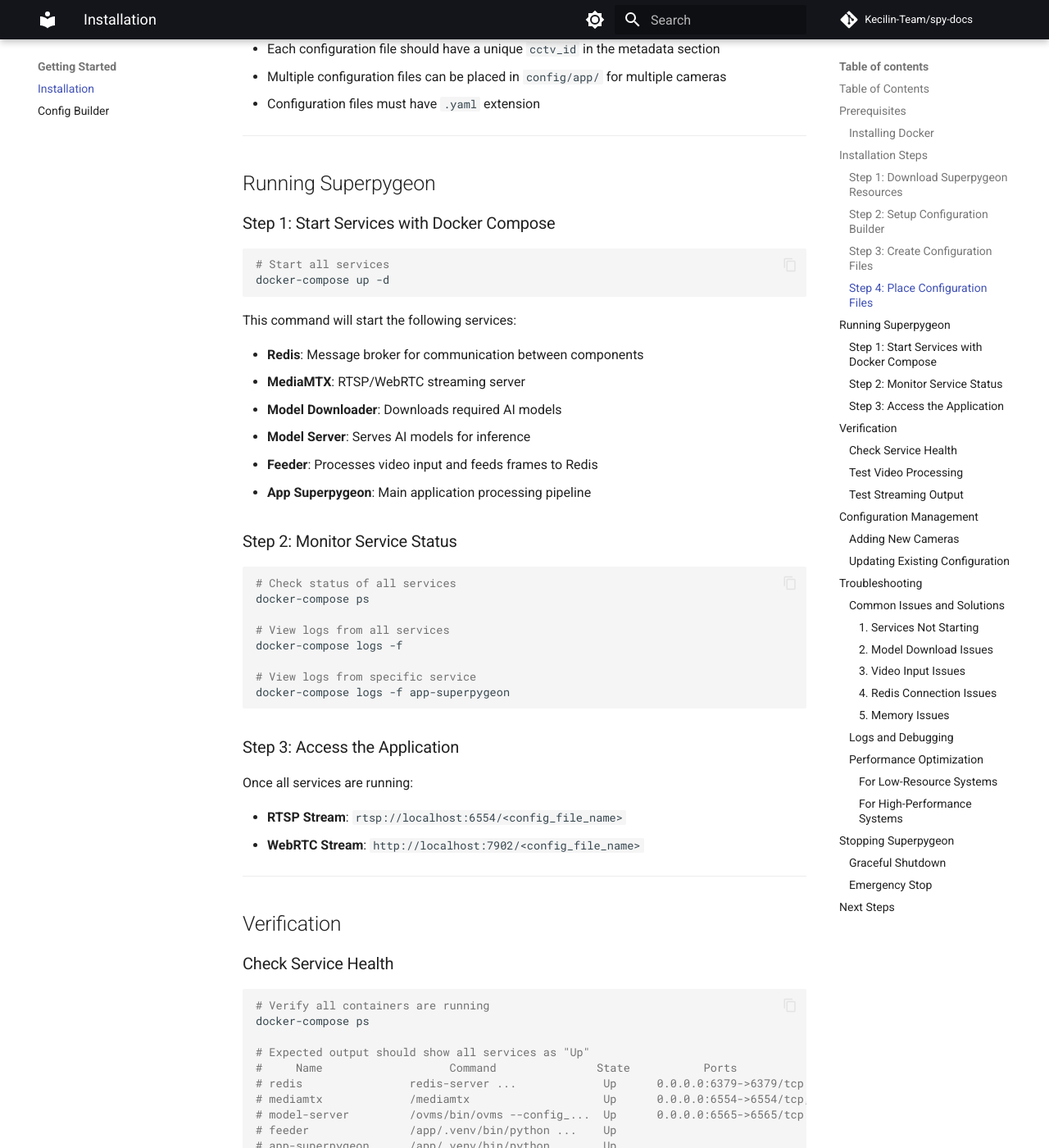
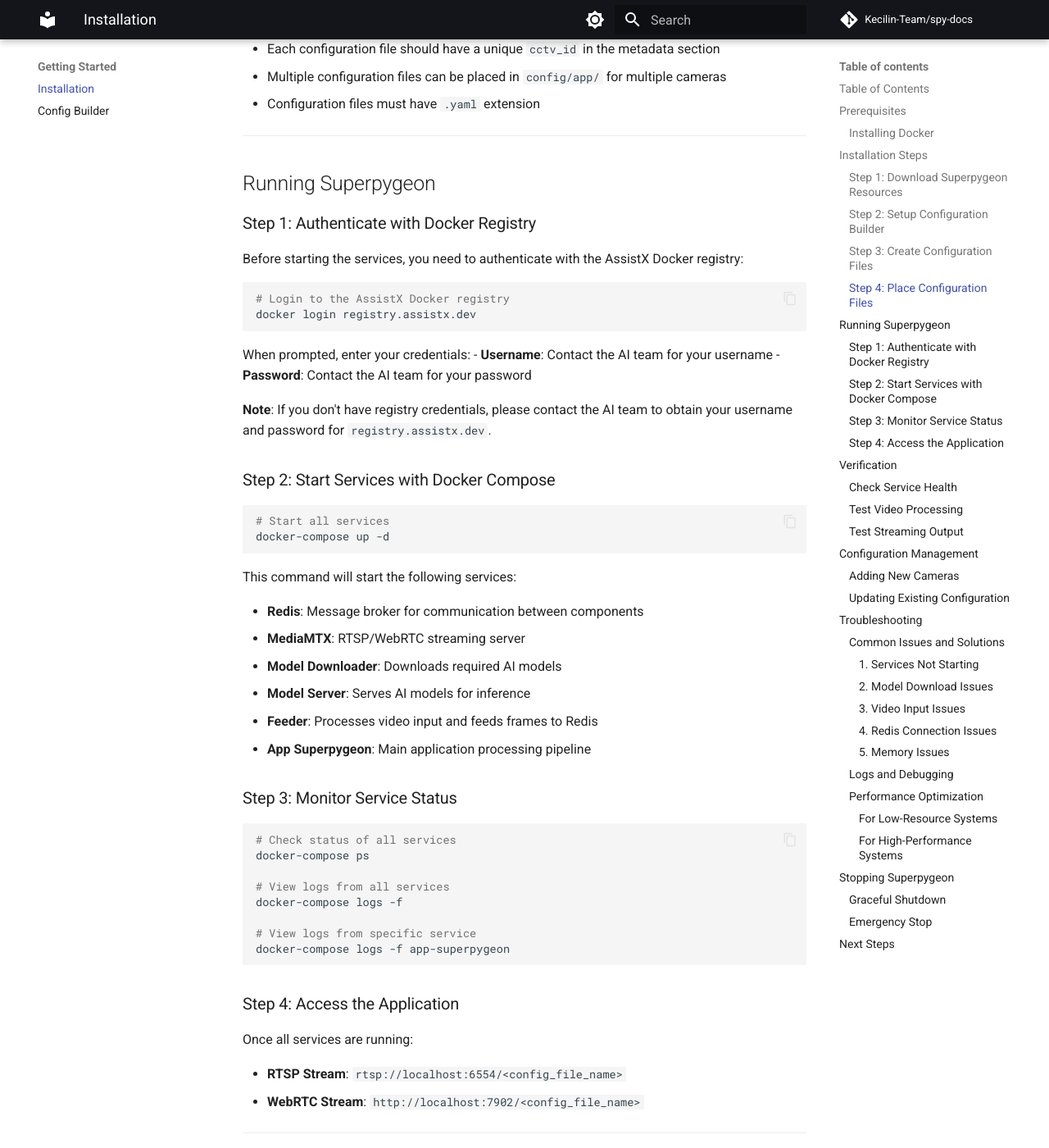
Before and after one commit to Kecilin-Team/spy-docs, an MkDocs documentation site: the page built from docs/installation.md, in a window 1280 px wide and 1400 px high, scrolled down 2038 px. Shown: the whole window at 82% size. Built offline with MkDocs 1.6.1 and Material for MkDocs 9.7.7, drawn with Linux system fonts in a browser that asks for light colours; comment, search, counter and statistics services are not loaded; the version menu is left out.

Commit message:
update installation

````diff
--- a/docs/installation.md
+++ b/docs/installation.md
@@ -83,7 +83,22 @@
 
 ## Running Superpygeon
 
-### Step 1: Start Services with Docker Compose
+### Step 1: Authenticate with Docker Registry
+
+Before starting the services, you need to authenticate with the AssistX Docker registry:
+
+```bash
+# Login to the AssistX Docker registry
+docker login registry.assistx.dev
+```
+
+When prompted, enter your credentials:
+- **Username**: Contact the AI team for your username
+- **Password**: Contact the AI team for your password
+
+**Note**: If you don't have registry credentials, please contact the AI team to obtain your username and password for `registry.assistx.dev`.
+
+### Step 2: Start Services with Docker Compose
 
 ```bash
 # Start all services
@@ -112,7 +127,7 @@
 docker-compose logs -f app-superpygeon
 ```
 
-### Step 3: Access the Application
+### Step 4: Access the Application
 
 Once all services are running:
 
````
Also changed, not shown: other parts of docs/installation.md (+1 -1 lines).
